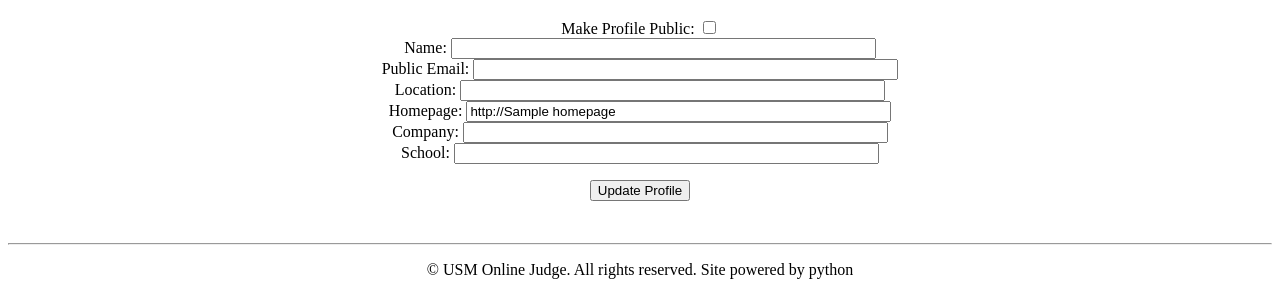
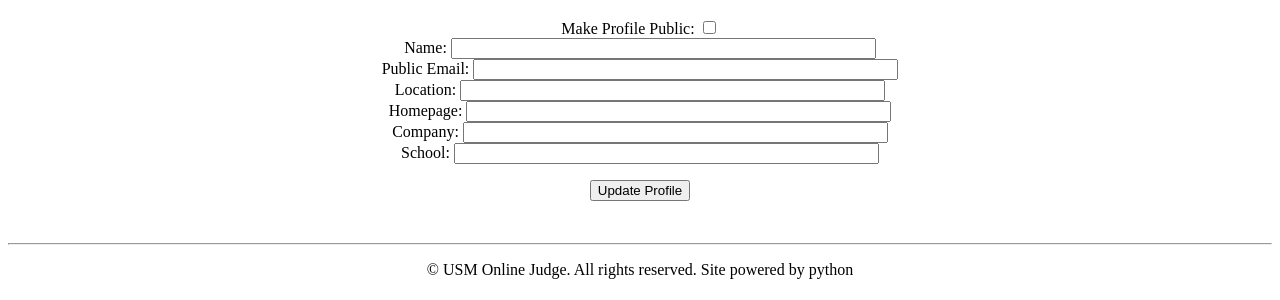
Before and after one commit to DL-Thompson/USMOnlineJudge, a Flask app: template judge/judge/templates/profile.html in a window 1280 px wide. Shown: the part 236-536 px from the top of the page. Run offline with Flask 2, Linux system fonts and the light colour scheme; tables that the repository leaves empty hold one stand-in row (values such as "Sample post"); the template is opened without the code that fills it: values that come from a table or form of the project are taken from there, most other values are stand-ins (such as "Sample title", 1, 10 or a date in 2020); parts of the project's set-up code (start-up, migrations or seed data) failed here and were passed over.

Commit message:
Small bugfix to allow for blank url.

```diff
--- a/judge/judge/forms.py
+++ b/judge/judge/forms.py
@@ -22,7 +22,6 @@ class ProfileForm(Form):
                                       validators.Length(min=1, max=120, message="Maximum of 120 characters allowed.")])
 
     homepage = TextField("homepage", [validators.Optional(strip_whitespace=True),
-                                      validators.URL(require_tld=True, message="Invalid URL."),
                                       validators.Length(min=1, max=120, message="Maximum of 120 characters allowed.")])
 
     company = TextField("company", [validators.Optional(strip_whitespace=True),
--- a/judge/judge/templates/profile.html
+++ b/judge/judge/templates/profile.html
@@ -36,12 +36,7 @@
                         <p class="form_error">[{{error}}]</p>
                     {% endfor %}
 
-                    Homepage:
-                    {% if "http://" not in profile.homepage %}
-                        {{form.homepage(size=50, value="http://"+profile.homepage)}}<br>
-                    {% else %}
-                        {{form.homepage(size=50, value=profile.homepage)}}<br>
-                    {% endif %}
+                    Homepage: {{form.homepage(size=50)}}<br>
                     {% for error in form.errors.homepage %}
                         <p class="form_error">[{{error}}]</p>
                     {% endfor %}
```
Also changed, not shown: judge/judge/db_posts.py (+6 -1 lines).
